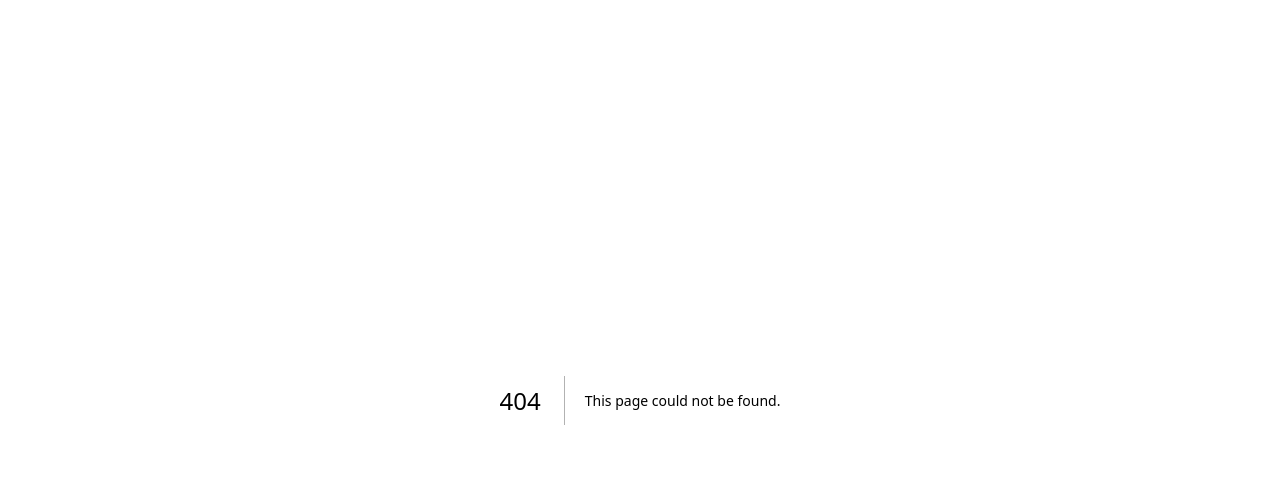
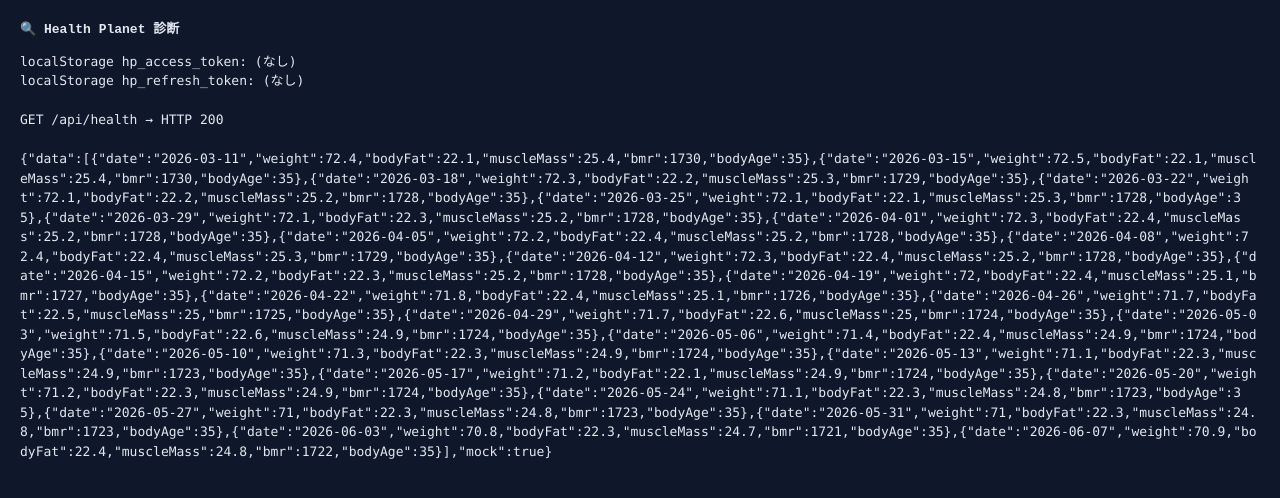
Before and after one commit to hikaruqq-sys/health-dashboard-, a Next.js app: page /debug in a window 1280 px wide. Before the commit this address had no page. Shown: the top 498 px of the page. Built offline with nearby package versions, Linux system fonts and the light colour scheme.

Commit message:
Add /debug page to surface raw Health Planet API response

```diff
--- /dev/null
+++ b/app/debug/page.tsx
@@ -0,0 +1,40 @@
+'use client';
+
+import { useEffect, useState } from 'react';
+
+export default function DebugPage() {
+  const [out, setOut] = useState<string>('読み込み中...');
+
+  useEffect(() => {
+    const token = localStorage.getItem('hp_access_token') || '';
+    const refresh = localStorage.getItem('hp_refresh_token') || '';
+    const lines: string[] = [];
+    lines.push(`localStorage hp_access_token: ${token ? token.slice(0, 12) + '… (len ' + token.length + ')' : '(なし)'}`);
+    lines.push(`localStorage hp_refresh_token: ${refresh ? refresh.slice(0, 12) + '… (len ' + refresh.length + ')' : '(なし)'}`);
+    lines.push('');
+
+    const params = new URLSearchParams({ days: '90' });
+    if (token) params.set('access_token', token);
+    if (refresh) params.set('refresh_token', refresh);
+
+    fetch(`/api/health?${params}`)
+      .then(async (r) => {
+        const text = await r.text();
+        lines.push(`GET /api/health → HTTP ${r.status}`);
+        lines.push('');
+        lines.push(text);
+        setOut(lines.join('\n'));
+      })
+      .catch((e) => {
+        lines.push(`fetch error: ${String(e)}`);
+        setOut(lines.join('\n'));
+      });
+  }, []);
+
+  return (
+    <div style={{ padding: 20, fontFamily: 'monospace', fontSize: 13, background: '#0f172a', color: '#e2e8f0', minHeight: '100vh' }}>
+      <h1 style={{ fontWeight: 'bold', marginBottom: 12 }}>🔍 Health Planet 診断</h1>
+      <pre style={{ whiteSpace: 'pre-wrap', wordBreak: 'break-all' }}>{out}</pre>
+    </div>
+  );
+}
```
